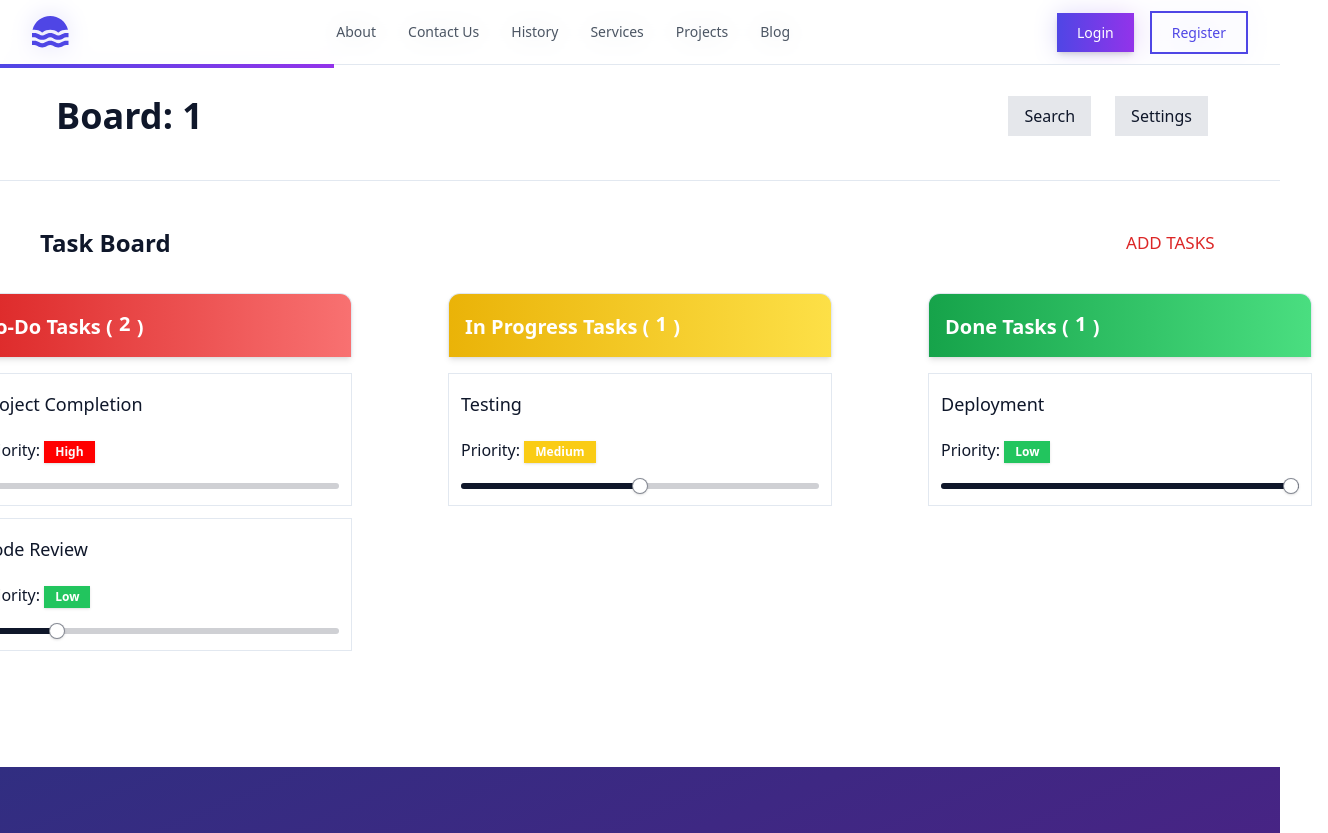
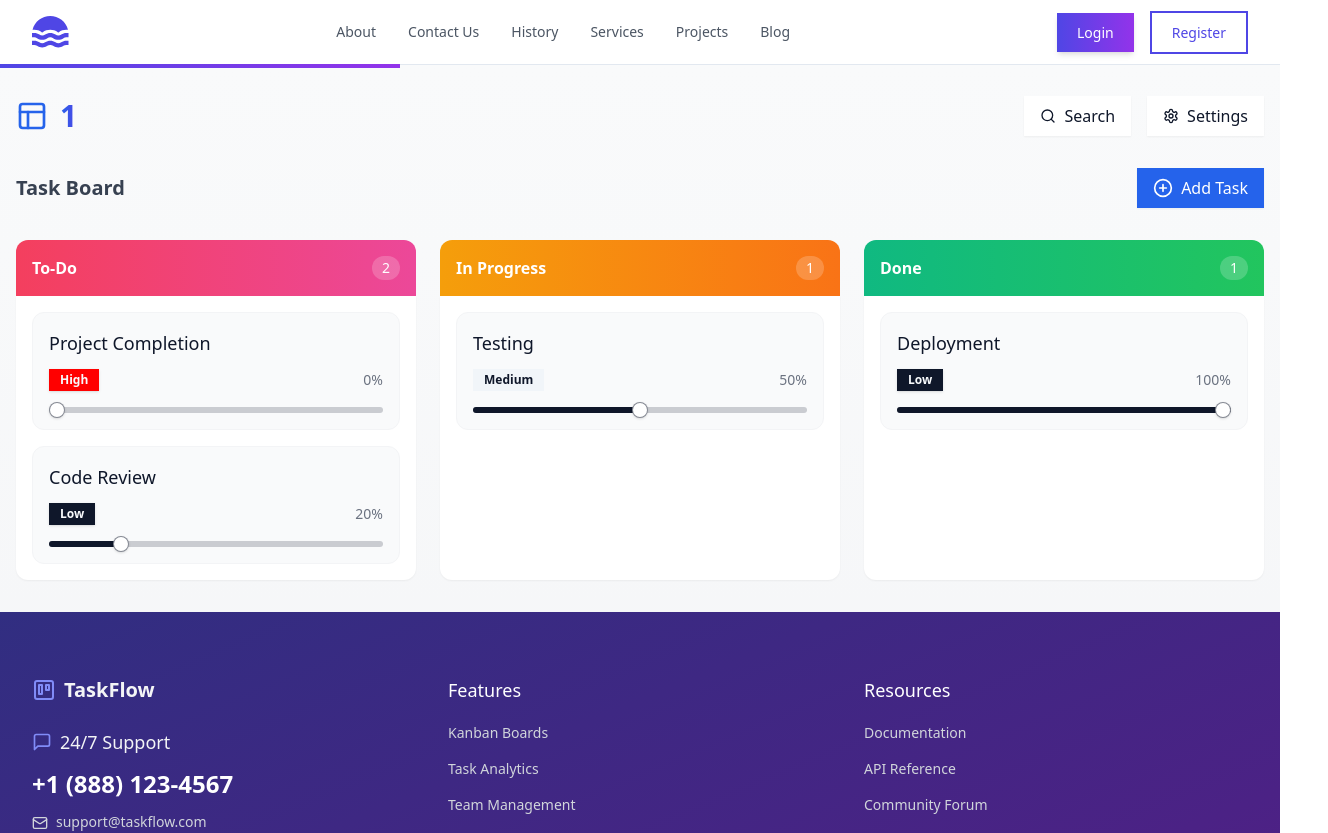
Before and after one commit to Purabsingla/taskmanagement, a React (Create React App) app: page /boards/1 in a window 1280 px wide. Shown: the top 833 px of the page, 1328 px wide, since content can reach past the window. Built offline with nearby package versions, Linux system fonts and the light colour scheme.

Commit message:
Refactor DialogForm component for improved layout and user experience

```diff
--- a/src/components/sections/DialogForm.tsx
+++ b/src/components/sections/DialogForm.tsx
@@ -1,109 +1,58 @@
-import React, { useState } from "react";
-import { Button } from "../ui/button";
+import React from "react";
 import {
   DialogContent,
-  DialogDescription,
-  DialogFooter,
   DialogHeader,
   DialogTitle,
+  DialogDescription,
 } from "../ui/dialog";
 import { Input } from "../ui/Input2";
 import { Label } from "../ui/label";
-import { Textarea } from "../ui/TextArea";
-
 import {
   Select,
   SelectContent,
-  SelectGroup,
   SelectItem,
   SelectTrigger,
   SelectValue,
-} from "../../components/ui/select";
+} from "../ui/select";
+import { Button } from "../ui/button";
 
-const DialogForm: React.FC = () => {
-  const [name, setName] = useState("Pedro Duarte");
-
-  const handleSave = (event: React.FormEvent) => {
-    event.preventDefault();
-    // Handle save logic here
-    console.log("Working...");
-    console.log("Saved:", { name });
-  };
-
+const DialogForm = () => {
   return (
-    <form onSubmit={handleSave}>
-      <DialogContent className="sm:max-w-[650px] sm:max-h-auto">
+    <DialogContent className="sm:max-w-[425px]">
       <DialogHeader>
-          <DialogTitle>Create a New Task</DialogTitle>
-          <DialogDescription>Fill in the details below.</DialogDescription>
+        <DialogTitle className="text-2xl font-bold">Add New Task</DialogTitle>
+        <DialogDescription>
+          Create a new task for your board. Fill in the details below.
+        </DialogDescription>
       </DialogHeader>
-        <div className="grid gap-4 py-4">
-          <div className="grid grid-cols-4 items-center gap-4">
-            <Label htmlFor="name" className="text-right">
-              Task Name
+      <div className="space-y-6 py-4">
+        <div className="space-y-2">
+          <Label htmlFor="title" className="text-sm font-medium">
+            Task Title
           </Label>
-            <Input
-              id="name"
-              value={name}
-              onChange={(e) => setName(e.target.value)}
-              className="col-span-3"
-            />
+          <Input id="title" placeholder="Enter task title" className="w-full" />
         </div>
-
-          <div className="grid grid-cols-4 items-center gap-4">
-            <Label htmlFor="username" className="text-right">
-              Task Description
-            </Label>
-            <Textarea
-              id="Description"
-              // value={username}
-              // onChange={(e) => setUsername(e.target.value)}
-              className="col-span-3"
-            />
-          </div>
-          <div className="grid grid-cols-4 items-center gap-4">
-            <Label htmlFor="username" className="text-right">
-              Task Progress
+        <div className="space-y-2">
+          <Label htmlFor="priority" className="text-sm font-medium">
+            Priority Level
           </Label>
           <Select>
-              <SelectTrigger className="w-[28rem]">
-                <SelectValue placeholder="Select Task Progress" />
+            <SelectTrigger className="w-full">
+              <SelectValue placeholder="Select priority" />
             </SelectTrigger>
             <SelectContent>
-                <SelectGroup>
-                  <SelectItem value="To-Do">To-Do</SelectItem>
-                  <SelectItem value="In Progress">In Progress</SelectItem>
-                  <SelectItem value="Done">Done</SelectItem>
-                </SelectGroup>
+              <SelectItem value="high">High Priority</SelectItem>
+              <SelectItem value="medium">Medium Priority</SelectItem>
+              <SelectItem value="low">Low Priority</SelectItem>
             </SelectContent>
           </Select>
         </div>
-          <div className="grid grid-cols-4 items-center gap-4">
-            <Label htmlFor="username" className="text-right">
-              Task Priority
-            </Label>
-            <Select>
-              <SelectTrigger className="w-[28rem]">
-                <SelectValue placeholder="Select Priority" />
-              </SelectTrigger>
-              <SelectContent>
-                <SelectGroup>
-                  <SelectItem value="Low">Low</SelectItem>
-                  <SelectItem value="Medium">Medium</SelectItem>
-                  <SelectItem value="High">High</SelectItem>
-                </SelectGroup>
-              </SelectContent>
-            </Select>
+        <div className="flex justify-end gap-3">
+          <Button variant="outline">Cancel</Button>
+          <Button>Create Task</Button>
         </div>
       </div>
-
-        <DialogFooter>
-          <Button type="submit" variant={"outline"}>
-            Save changes
-          </Button>
-        </DialogFooter>
     </DialogContent>
-    </form>
   );
 };
 
--- a/src/pages/Tasks.tsx
+++ b/src/pages/Tasks.tsx
@@ -1,14 +1,15 @@
 import React, { useState, useRef, useEffect, useCallback } from "react";
 import { useParams } from "react-router-dom";
-import NavBar from "../components/sections/NavBar";
-import { Separator } from "../components/ui/separator";
+// import { Separator } from "../components/ui/separator";
+import { motion } from "framer-motion";
 import { Badge } from "../components/ui/badge";
 import { Slider } from "../components/ui/slider";
-import { motion, AnimatePresence } from "framer-motion";
+import { Dialog, DialogTrigger } from "../components/ui/dialog";
+import { PlusCircle, Search, Settings, Layout } from "lucide-react";
+import DialogForm from "../components/sections/DialogForm";
 import Footer from "../components/sections/footer";
-import { Dialog, DialogTrigger } from "../components/ui/dialog";
-import DialogForm from "../components/sections/DialogForm";
-type tasks = {
+
+type Task = {
   id: number;
   title: string;
   progress: number;
@@ -18,7 +19,7 @@ type tasks = {
 
 const Tasks: React.FC = () => {
   const { name } = useParams();
-  const [Tasks, setTasks] = useState<tasks[]>([
+  const [tasks, setTasks] = useState<Task[]>([
     {
       id: 1,
       title: "Project Completion",
@@ -54,22 +55,21 @@ const Tasks: React.FC = () => {
   }, []);
 
   const [tempValues, setTempValues] = useState<{ [key: number]: number }>({});
-  // const previousCounts = useRef({} as string);
   const previousCounts = useRef<Record<string, number>>({});
   const [open, setOpen] = useState<boolean>(false);
+
   const getTaskCount = useCallback(
     (section: string) =>
-      Tasks.filter((task) => task.section === section).length,
-    [Tasks]
+      tasks.filter((task) => task.section === section).length,
+    [tasks]
   );
 
   useEffect(() => {
     ["To-Do", "In Progress", "Done"].forEach((title) => {
-      previousCounts.current[title] = getTaskCount(title); // Update previous counts
+      previousCounts.current[title] = getTaskCount(title);
     });
-  }, [Tasks, getTaskCount]); // Runs whenever tasks update
+  }, [tasks, getTaskCount]);
 
-  // Update progress while dragging
   const handleSliderChange = (id: number, value: number) => {
     setTempValues((prev) => ({ ...prev, [id]: value }));
     setTasks((prevTasks) =>
@@ -79,9 +79,8 @@ const Tasks: React.FC = () => {
     );
   };
 
-  //Handling Slider change
   const handleSliderRelease = (id: number) => {
-    const value = tempValues[id] || 0; // Get the latest slider value
+    const value = tempValues[id] || 0;
     setTasks((prevTasks) =>
       prevTasks.map((task) =>
         task.id === id
@@ -96,130 +95,114 @@ const Tasks: React.FC = () => {
   };
 
   return (
-    <React.Fragment>
-      <NavBar />
-      <div className="flex flex-col mt-16">
-        {/* Header */}
-        <header className="w-full flex p-8 items-center">
-          <div className="w-1/2 font-extrabold text-4xl pl-6">
-            <p>Board: {name?.split("-").join(" ")}</p>
+    <div className="min-h-screen bg-gradient-to-b from-gray-50 to-gray-100 dark:from-gray-900 dark:to-gray-800 mt-16">
+      <div className="max-w-[1400px] mx-auto px-4 py-8">
+        <header className="flex flex-col md:flex-row justify-between items-center gap-4 mb-8">
+          <div className="flex items-center gap-3">
+            <Layout className="w-8 h-8 text-blue-600" />
+            <h1 className="text-3xl font-bold bg-clip-text text-transparent bg-gradient-to-r from-blue-600 to-indigo-600">
+              {name?.split("-").join(" ")}
+            </h1>
           </div>
-          <div className="w-1/2 flex justify-end pr-10 gap-6">
-            <button className="px-4 py-2 bg-gray-200 hover:bg-gray-300 rounded-md">
-              Search
+          <div className="flex items-center gap-4">
+            <button className="flex items-center gap-2 px-4 py-2 rounded-lg bg-white dark:bg-gray-800 shadow-sm hover:shadow-md transition-all duration-200">
+              <Search className="w-4 h-4" />
+              <span>Search</span>
             </button>
-            <button className="px-4 py-2 bg-gray-200 hover:bg-gray-300 rounded-md">
-              Settings
+            <button className="flex items-center gap-2 px-4 py-2 rounded-lg bg-white dark:bg-gray-800 shadow-sm hover:shadow-md transition-all duration-200">
+              <Settings className="w-4 h-4" />
+              <span>Settings</span>
             </button>
           </div>
         </header>
 
-        {/* Separator */}
-        <Separator className="my-3 px-10" />
-
-        {/* Kanban Board Section */}
-        <div className="flex justify-between items-center px-10 mt-5">
-          <h2 className="text-2xl font-bold">Task Board</h2>
-          <aside>
+        <div className="flex justify-between items-center mb-8">
+          <h2 className="text-xl font-semibold text-gray-700 dark:text-gray-200">
+            Task Board
+          </h2>
           <Dialog open={open} onOpenChange={setOpen}>
-              <DialogTrigger onClick={() => setOpen(true)}>
-                <button className="btn">Add Tasks</button>
+            <DialogTrigger asChild>
+              <button className="flex items-center gap-2 px-4 py-2 bg-blue-600 text-white rounded-lg hover:bg-blue-700 transition-colors shadow-sm hover:shadow-md">
+                <PlusCircle className="w-5 h-5" />
+                <span>Add Task</span>
+              </button>
             </DialogTrigger>
             <DialogForm />
           </Dialog>
-          </aside>
         </div>
 
-        <section className="flex justify-center my-5 gap-6">
-          {["To-Do", "In Progress", "Done"].map((title, i) => {
-            const currentCount = getTaskCount(title);
-            const prevCount = previousCounts.current[title] ?? currentCount; // Use previous count or current if first render
-
-            return (
-              <div key={i} className="mx-5 flex flex-col items-center">
-                {/* Column Header */}
-                <AnimatePresence>
-                  <h1
-                    className={`border rounded-t-xl w-[24rem] p-4 text-xl font-bold text-start border-b-0 text-white shadow-md ${
+        <div className="grid grid-cols-1 md:grid-cols-3 gap-6">
+          {["To-Do", "In Progress", "Done"].map((title, i) => (
+            <div key={i} className="flex flex-col h-full">
+              <div
+                className={`rounded-t-xl p-4 ${
                   i === 0
-                        ? "bg-gradient-to-r from-red-600 to-red-400"
+                    ? "bg-gradient-to-r from-rose-500 to-pink-500"
                     : i === 1
-                        ? "bg-gradient-to-r from-yellow-500 to-yellow-300"
-                        : "bg-gradient-to-r from-green-600 to-green-400"
+                    ? "bg-gradient-to-r from-amber-500 to-orange-500"
+                    : "bg-gradient-to-r from-emerald-500 to-green-500"
                 }`}
               >
-                    {title} Tasks (
-                    <span className="relative inline-block w-6 h-6 overflow-hidden">
-                      <AnimatePresence mode="popLayout">
-                        <motion.span
-                          key={getTaskCount(title)}
-                          initial={{ y: 10, opacity: 0 }}
-                          animate={{ y: 0, opacity: 1 }}
-                          exit={{
-                            y: getTaskCount(title) > prevCount ? -10 : 10,
-                            opacity: 0,
-                          }}
-                          transition={{ duration: 0.3 }}
-                          className="absolute w-full text-center"
+                <div className="flex items-center justify-between">
+                  <h3 className="font-semibold text-white">{title}</h3>
+                  <span className="px-2.5 py-0.5 bg-white/20 rounded-full text-sm text-white">
+                    {getTaskCount(title)}
+                  </span>
+                </div>
+              </div>
+
+              <div className="flex-1 bg-white dark:bg-gray-800 rounded-b-xl p-4 shadow-sm">
+                <div className="space-y-4">
+                  {tasks
+                    .filter((task) => task.section === title)
+                    .map((task) => (
+                      <motion.div
+                        key={task.id}
+                        layout
+                        initial={{ opacity: 0, y: 20 }}
+                        animate={{ opacity: 1, y: 0 }}
+                        exit={{ opacity: 0, y: -20 }}
+                        transition={{ duration: 0.3, ease: "easeInOut" }}
+                        className="group bg-gray-50 dark:bg-gray-700/50 p-4 rounded-xl hover:shadow-lg transition-all duration-200 border border-gray-100 dark:border-gray-600"
                       >
-                          {getTaskCount(title)}
-                        </motion.span>
-                      </AnimatePresence>
-                    </span>
-                    )
-                  </h1>
-                </AnimatePresence>
-
-                {/* Task Cards */}
-                <div className="w-[26rem] p-4 min-h-[16rem] rounded-b-lg space-y-3">
-                  {Tasks.filter((task) => task.section === title).map(
-                    (task) => (
-                      <div
-                        key={task.id}
-                        className="group bg-white p-3 rounded-lg hover:shadow-xl flex flex-col items-start gap-5 py-4 justify-start border transition transform hover:-translate-y-2"
-                      >
-                        <h1 className="text-lg font-medium group-hover:text-red-500 transition-colors">
+                        <h4 className="text-lg font-medium mb-3 group-hover:text-blue-600 dark:text-gray-100">
                           {task.title}
-                        </h1>
-                        <p>
-                          Priority:{" "}
-                          <span>
+                        </h4>
+                        <div className="flex items-center justify-between mb-4">
                           <Badge
                             variant={
-                                task?.priority === "High"
+                              task.priority === "High"
                                 ? "destructive"
-                                  : task?.priority === "Medium"
-                                  ? "warning"
-                                  : "success"
+                                : task.priority === "Medium"
+                                ? "secondary"
+                                : "default"
                             }
+                            className="text-xs"
                           >
                             {task.priority}
                           </Badge>
+                          <span className="text-sm text-gray-500 dark:text-gray-400">
+                            {task.progress}%
                           </span>
-                        </p>
-                        {/* Slider */}
+                        </div>
                         <Slider
                           value={[task.progress]}
                           onValueChange={(value) =>
                             handleSliderChange(task.id, value[0])
                           }
-                          onPointerUp={() => handleSliderRelease(task.id)} // Mouse release event
+                          onPointerUp={() => handleSliderRelease(task.id)}
                           className="w-full"
-                          // thumbClass="bg-blue-500" // Change slider color
                         />
-                      </div>
-                    )
-                  )}
+                      </motion.div>
+                    ))}
                 </div>
               </div>
-            );
-          })}
-        </section>
             </div>
-      <footer className="mt-20">
+          ))}
+        </div>
+      </div>
       <Footer />
-      </footer>
-    </React.Fragment>
+    </div>
   );
 };
 
```
Lines whose indentation alone changed are shown as unchanged.
